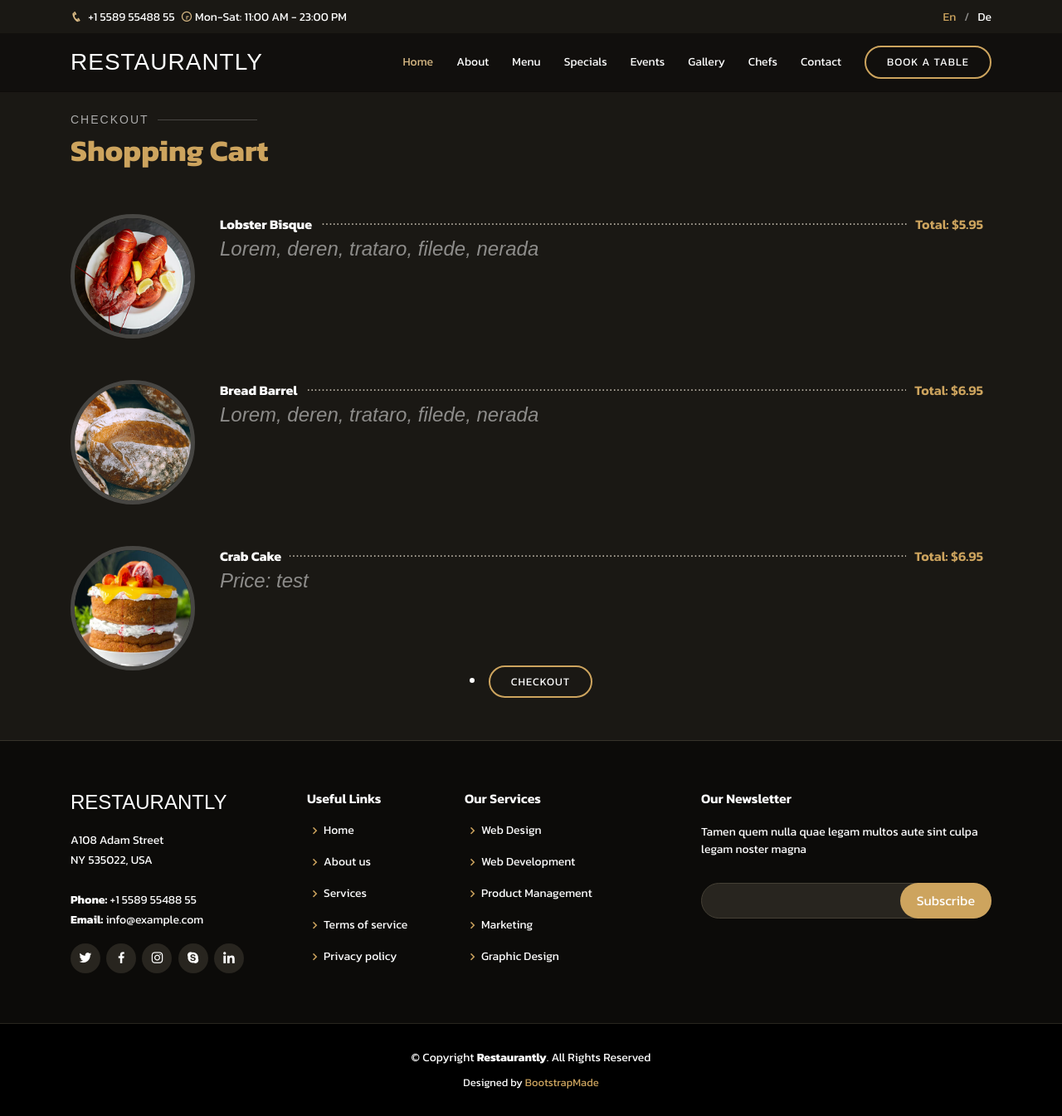
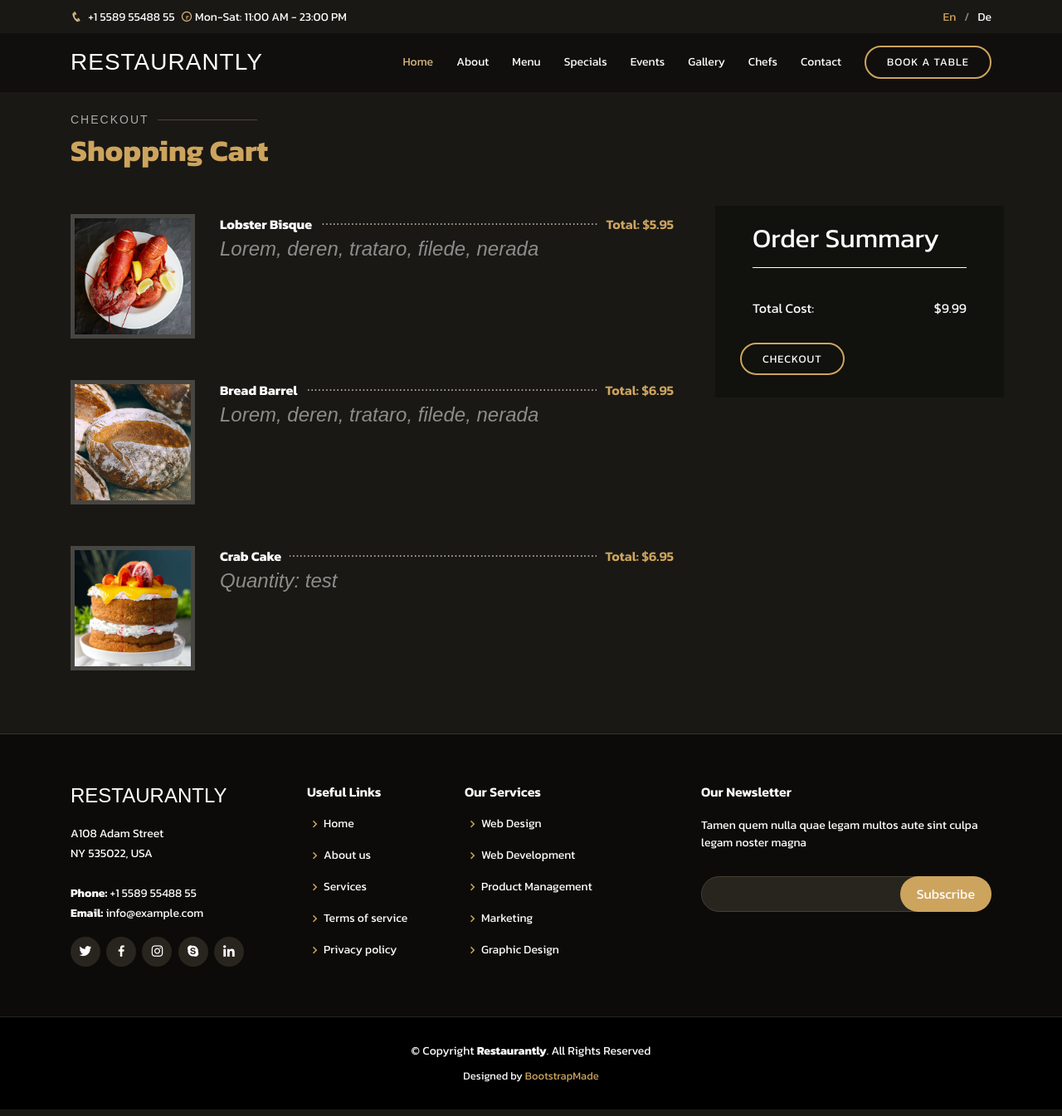
Before and after one commit to krisnamic/SushiPay, a PHP site: page /checkout.html in a window 1280 px wide. Shown: the whole page at 83% size. Run offline with PHP 8.4, Linux system fonts and the light colour scheme.

Commit message:
added order summary

```diff
--- a/assets/css/style.css
+++ b/assets/css/style.css
@@ -25,6 +25,13 @@ a:hover {
 
 h1, h2, h3, h4, h5, h6 {
   font-family: "Kanit";
+}
+
+hr {
+  margin-top: 1rem;
+  margin-bottom: 1rem;
+  border: 0;
+  border-top: 1px solid white;
 }
 
 /*--------------------------------------------------------------
@@ -1091,7 +1098,7 @@ section {
 .checkout .checkout-img {
   width: 150px;
   margin-right: 30px;
-  border-radius: 50%;
+  /*border-radius: 50%;*/
   float: left;
   border: 5px solid rgba(255, 255, 255, 0.2);
 }
@@ -1148,6 +1155,10 @@ section {
   color: rgba(255, 255, 255, 0.5);
 }
 
+.btn-checkout {
+  margin-top: 20px;
+}
+
 .btn-checkout a {
   border: 2px solid #cda45e;
   color: #fff;
@@ -1163,6 +1174,15 @@ section {
 .btn-checkout a:hover {
   background: #cda45e;
   color: #fff;
+}
+
+#order-summary {
+  background-color: #11110d;
+  padding: 20px 30px;
+}
+
+.order-summary-title {
+  margin-bottom: 20px;
 }
 
 /*--------------------------------------------------------------
--- a/checkout.html
+++ b/checkout.html
@@ -90,6 +90,7 @@
           <p>Shopping Cart</p>
         </div>
 
+        <div class="d-inline-flex align-items-start bd-highlight mb-3">
           <div class="row checkout-container d-flex align-items-center" data-aos="fade-up" data-aos-delay="200">
 
             <div class="col-lg-12 checkout-item filter-starters">
@@ -118,13 +119,42 @@
                 <a href="#">Crab Cake</a><span>Total: $6.95</span>
               </div>
               <div class="checkout-desc">
-              <p>Price: test</p>
+                <p>Quantity: test</p>
               </div>
             </div>
 
           </div>
+
+          <div id="order-summary" class="row checkout-container d-flex align-items-center" data-aos="fade-up" data-aos-delay="200" style="margin-top: 40px; margin-left: 40px;">
+
+            <div class="order-summary-title col-lg-12">
+              <h2>Order Summary</h2>
+              <hr/>
             </div>
-      <li class="btn-checkout text-center"><a href="#book-a-table">Checkout</a></li>
+
+            <div class="col-lg-12">
+              <div class="float-left">
+                <p>Total Cost:</p>
+              </div>
+
+              <div class="float-right">
+                <p>$9.99</p>
+              </div>
+            </div>
+
+
+            <div class="clearfix"></div>
+
+            <ul class="list-unstyled text-center">
+              <li class="btn-checkout text-center"><a href="#book-a-table" >Checkout</a></li>
+            </ul>
+
+          </div>
+        </div>
+
+
+      </div>
+
     </section><!-- End Book A Table Section -->
 
 
```
Lines whose indentation alone changed are shown as unchanged.
